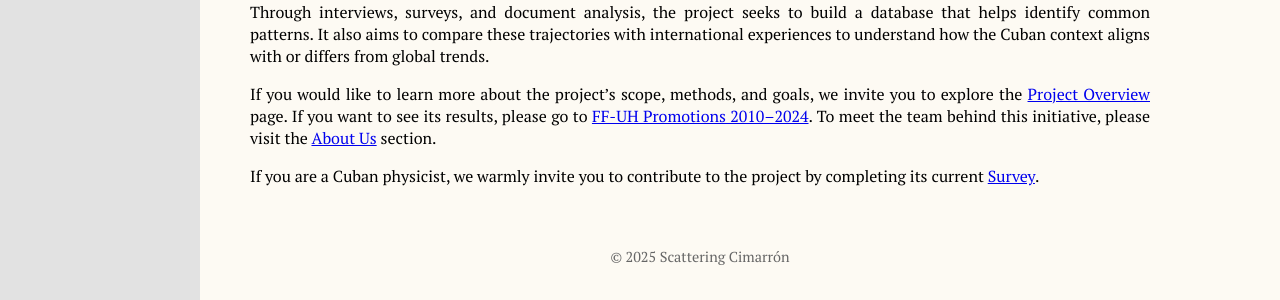
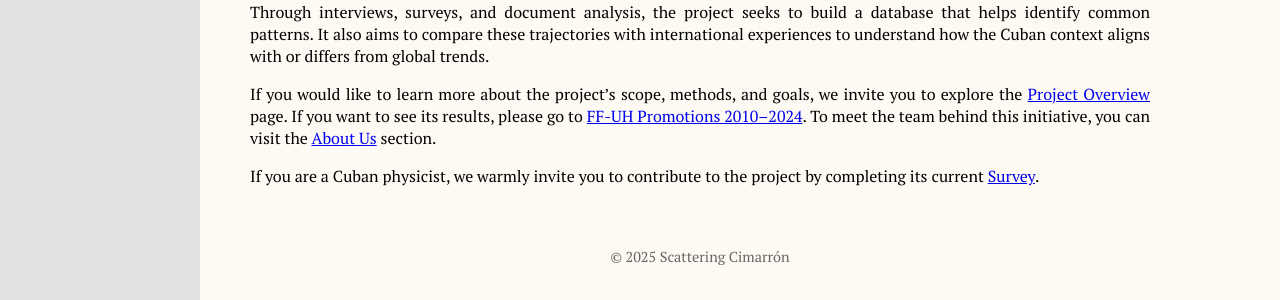
Before and after one commit to Gretica/Tracking_Cuban_Physicists, a Jekyll site: the page built from index.md, in a window 1280 px wide. Shown: the part 287-587 px from the top of the page. Built offline with Jekyll 4.4.1, drawn with Linux system fonts in a browser that asks for light colours.

Commit message:
Update index.md

```diff
--- a/index.md
+++ b/index.md
@@ -8,6 +8,6 @@ This project investigates the academic and professional trajectories of Cuban ph
 
 Through interviews, surveys, and document analysis, the project seeks to build a database that helps identify common patterns. It also aims to compare these trajectories with international experiences to understand how the Cuban context aligns with or differs from global trends.
 
-If you would like to learn more about the project’s scope, methods, and goals, we invite you to explore the <a href="{{ site.baseurl }}/Project/">Project Overview</a> page. If you want to see its results, please go to <a href="{{ site.baseurl }}/Promo_2010_2024/">FF-UH Promotions 2010–2024</a>. To meet the team behind this initiative, please visit the <a href="{{ site.baseurl }}/Aboutus/">About Us</a> section.
+If you would like to learn more about the project’s scope, methods, and goals, we invite you to explore the <a href="{{ site.baseurl }}/Project/">Project Overview</a> page. If you want to see its results, please go to <a href="{{ site.baseurl }}/Promo_2010_2024/">FF-UH Promotions 2010–2024</a>. To meet the team behind this initiative, you can visit the <a href="{{ site.baseurl }}/Aboutus/">About Us</a> section.
 
 If you are a Cuban physicist, we warmly invite you to contribute to the project by completing its current <a href="{{ site.baseurl }}/survey/">Survey</a>.
```
